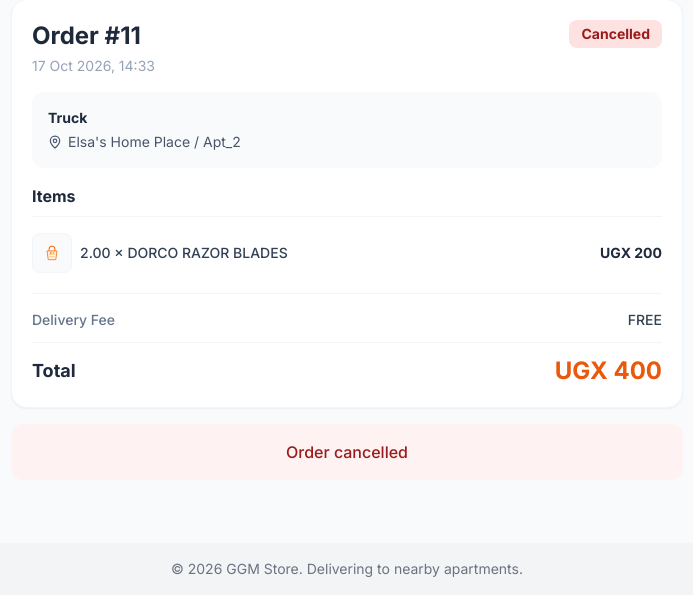
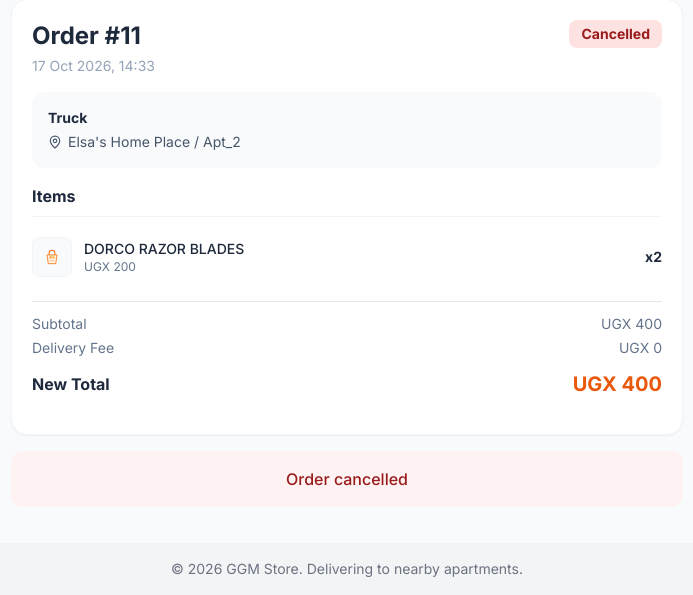
Before and after one commit to AheebwaMike/ggm-store, a Django app: page /staff/order/11/ in a window 1280 px wide. Shown: the part 205-800 px from the top of the page, without its empty margins (293-986 px from the left). Run offline with Django 5.2, Linux system fonts and the light colour scheme; a user stored in the database is signed in; data comes from the database, SQL or seed files in the repository; both versions use the stored data as it was after the commit; some libraries are stand-ins or nearby versions.

Commit message:
Add staff order modification feature with dynamic totals and customer notifications

```diff
--- a/marketplace/models.py
+++ b/marketplace/models.py
@@ -155,6 +155,7 @@ class Order(models.Model):
     payment_method = models.CharField(max_length=20, choices=PAYMENT_CHOICES, default='cash')
     total_amount = models.DecimalField(max_digits=10, decimal_places=2, default=0.00)
     delivery_fee = models.DecimalField(max_digits=10, decimal_places=2, default=0.00)
+    is_modified = models.BooleanField(default=False, help_text="True if staff altered the items after the customer placed it")
     note = models.TextField(blank=True, help_text="Customer delivery instructions")
 
     created_at = models.DateTimeField(auto_now_add=True, db_index=True)
@@ -162,6 +163,12 @@ class Order(models.Model):
 
     class Meta:
         ordering = ['-created_at']
+
+    @property
+    def subtotal(self):
+        return sum(
+            (item.quantity * item.price_at_time_of_order) for item in self.items.all()
+        )
 
     def __str__(self):
         return f"Order #{self.id} - {self.customer.name}"
--- a/marketplace/urls.py
+++ b/marketplace/urls.py
@@ -20,6 +20,9 @@ urlpatterns = [
     path('staff/', views.staff_orders, name='staff_orders'),
     path('staff/toggle-store/', views.staff_toggle_store_status, name='staff_toggle_store_status'),
     path('staff/order/<int:order_id>/', views.staff_order_detail, name='staff_order_detail'),
+    path('staff/order/<int:order_id>/item/<int:item_id>/<str:action>/', views.staff_modify_order_item, name='staff_modify_order_item'),
+    path('staff/order/<int:order_id>/search-substitute/', views.staff_search_substitute, name='staff_search_substitute'),
+    path('staff/order/<int:order_id>/add-substitute/<int:product_id>/', views.staff_add_substitute, name='staff_add_substitute'),
     path('staff/order/<int:order_id>/log-wa/<str:status_sent>/', views.log_whatsapp_notification, name='log_whatsapp_notification'),
     path('staff/order/<int:order_id>/action/', views.staff_order_action, name='staff_order_action'),
     path('staff/order/<int:order_id>/slip/', views.staff_order_slip, name='staff_order_slip'),
--- a/marketplace/views.py
+++ b/marketplace/views.py
@@ -190,6 +190,21 @@ def add_to_cart(request, product_id):
 def _get_store_config():
     config, _ = StoreConfig.objects.get_or_create(pk=1)
     return config
+
+
+def _recalculate_order(order):
+    """Recalculates subtotal, delivery fee, and total for an order."""
+    subtotal = sum(
+        (item.quantity * item.price_at_time_of_order) for item in order.items.all()
+    )
+    config = _get_store_config()
+    delivery_fee = _calculate_delivery_fee(subtotal, order.customer.apartment, config)
+
+    order.total_amount = subtotal + delivery_fee
+    order.delivery_fee = delivery_fee
+    order.is_modified = True
+    order.save(update_fields=['total_amount', 'delivery_fee', 'is_modified', 'updated_at'])
+    return order
 
 
 def _send_push_to_customer(customer, title, body, url):
@@ -809,6 +824,92 @@ def log_whatsapp_notification(request, order_id, status_sent):
 
 @login_required
 @require_POST
+def staff_modify_order_item(request, order_id, item_id, action):
+    order = get_object_or_404(Order, id=order_id)
+    item = get_object_or_404(OrderItem, id=item_id, order=order)
+
+    if action == 'inc':
+        item.quantity += 1
+        item.save()
+    elif action == 'dec':
+        item.quantity -= 1
+        if item.quantity <= 0:
+            item.delete()
+        else:
+            item.save()
+    elif action == 'remove':
+        item.delete()
+    else:
+        return HttpResponse(status=400)
+
+    _recalculate_order(order)
+
+    _send_push_to_customer(
+        customer=order.customer,
+        title='Your order was updated',
+        body=(
+            f"We made a change to your order #{order.id} due to stock availability. "
+            f"Your new total is UGX {order.total_amount:,.0f}."
+        ),
+        url=f'/my-orders/{order.id}/',
+    )
+
+    return render(request, 'marketplace/_staff_order_items.html', {'order': order})
+
+
+@login_required
+def staff_search_substitute(request, order_id):
+    q = request.GET.get('q', '').strip()
+    results = []
+    if q:
+        results = Product.objects.filter(
+            Q(name__icontains=q) | Q(code__icontains=q),
+            is_active=True,
+            selling_price__gt=0,
+        )[:10]
+
+    order = get_object_or_404(Order, id=order_id)
+    return render(
+        request,
+        'marketplace/_staff_substitute_search.html',
+        {'results': results, 'order': order, 'q': q},
+    )
+
+
+@login_required
+@require_POST
+def staff_add_substitute(request, order_id, product_id):
+    order = get_object_or_404(Order, id=order_id)
+    product = get_object_or_404(Product, id=product_id)
+
+    existing_item = order.items.filter(product=product).first()
+    if existing_item:
+        existing_item.quantity += 1
+        existing_item.save()
+    else:
+        OrderItem.objects.create(
+            order=order,
+            product=product,
+            quantity=1,
+            price_at_time_of_order=product.selling_price,
+        )
+
+    _recalculate_order(order)
+    _send_push_to_customer(
+        customer=order.customer,
+        title='Your order was updated',
+        body=(
+            f"We added {product.name} to your order #{order.id}. "
+            f"Your new total is UGX {order.total_amount:,.0f}."
+        ),
+        url=f'/my-orders/{order.id}/',
+    )
+
+    return render(request, 'marketplace/_staff_order_items.html', {'order': order})
+
+
+@login_required
+@require_POST
 def staff_order_action(request, order_id):
     order = get_object_or_404(Order, id=order_id)
     action_statuses = {
--- /dev/null
+++ b/templates/marketplace/_staff_order_items.html
@@ -0,0 +1,64 @@
+<div id="staff-order-items-container">
+    <div class="space-y-3 mb-4">
+        {% for item in order.items.all %}
+        <div class="flex items-center justify-between text-sm py-2 border-b border-slate-100 last:border-0">
+            <div class="flex items-center gap-3">
+                <div class="w-10 h-10 rounded-lg bg-slate-50 border border-slate-100 flex items-center justify-center shrink-0 overflow-hidden">
+                    {% if item.product and item.product.image %}
+                        <img src="{{ item.product.image.url }}" class="w-full h-full object-cover" alt="{{ item.product.name }}">
+                    {% else %}
+                        {% include "marketplace/_product_image_placeholder.html" with product=item.product icon_size="h-5 w-5" %}
+                    {% endif %}
+                </div>
+                <div>
+                    <p class="font-medium text-slate-800 text-sm">
+                        {% if item.product %}{{ item.product.parent_group|default:item.product.name }}{% else %}Removed product{% endif %}
+                        {% if item.product and item.product.variant_label %}<span class="text-[10px] bg-slate-100 text-slate-600 font-bold px-1.5 py-0.5 rounded ml-1">{{ item.product.variant_label }}</span>{% endif %}
+                    </p>
+                    <p class="text-xs text-slate-500">UGX {{ item.price_at_time_of_order|floatformat:0 }}</p>
+                </div>
+            </div>
+
+            <div class="flex items-center gap-3">
+                {% if order.status == 'new' or order.status == 'confirmed' %}
+                <div class="flex items-center bg-slate-50 rounded-lg border border-slate-200">
+                    <button hx-post="{% url 'staff_modify_order_item' order.id item.id 'dec' %}" hx-target="#staff-order-items-container" hx-swap="outerHTML" class="w-8 h-8 flex items-center justify-center hover:bg-slate-200 rounded-l-lg transition-colors" aria-label="Decrease quantity"><i data-lucide="minus" class="w-3 h-3"></i></button>
+                    <span class="w-8 text-center font-bold text-sm">{{ item.quantity|floatformat:"-2" }}</span>
+                    <button hx-post="{% url 'staff_modify_order_item' order.id item.id 'inc' %}" hx-target="#staff-order-items-container" hx-swap="outerHTML" class="w-8 h-8 flex items-center justify-center hover:bg-slate-200 rounded-r-lg transition-colors" aria-label="Increase quantity"><i data-lucide="plus" class="w-3 h-3"></i></button>
+                </div>
+                <button hx-post="{% url 'staff_modify_order_item' order.id item.id 'remove' %}" hx-target="#staff-order-items-container" hx-swap="outerHTML" class="text-red-500 hover:text-red-700 p-1" title="Remove item" aria-label="Remove item"><i data-lucide="trash-2" class="w-4 h-4"></i></button>
+                {% else %}
+                <span class="font-bold text-slate-800">x{{ item.quantity|floatformat:"-2" }}</span>
+                {% endif %}
+            </div>
+        </div>
+        {% endfor %}
+    </div>
+
+    <div class="border-t border-slate-200 pt-3 mb-4 space-y-1 text-sm">
+        <div class="flex justify-between text-slate-500">
+            <span>Subtotal</span>
+            <span>UGX {{ order.subtotal|floatformat:0 }}</span>
+        </div>
+        <div class="flex justify-between text-slate-500">
+            <span>Delivery Fee</span>
+            <span>UGX {{ order.delivery_fee|floatformat:0 }}</span>
+        </div>
+        <div class="flex justify-between items-center pt-2">
+            <span class="font-bold text-slate-800 text-base">New Total</span>
+            <span class="text-xl font-bold text-orange-600">UGX {{ order.total_amount|floatformat:0 }}</span>
+        </div>
+    </div>
+
+    {% if order.status == 'new' or order.status == 'confirmed' %}
+    <div class="bg-slate-50 rounded-xl p-3 border border-slate-200">
+        <p class="text-xs font-bold text-slate-500 uppercase mb-2">Add a Substitute</p>
+        <input type="search" name="q" placeholder="Search product to add..."
+               hx-get="{% url 'staff_search_substitute' order.id %}"
+               hx-trigger="keyup changed delay:300ms"
+               hx-target="#substitute-results"
+               class="w-full bg-white border border-slate-200 rounded-lg px-3 py-2 text-sm focus:ring-orange-500 focus:outline-none">
+        <div id="substitute-results" class="mt-2 space-y-1"></div>
+    </div>
+    {% endif %}
+</div>
--- a/templates/marketplace/staff_order_detail.html
+++ b/templates/marketplace/staff_order_detail.html
@@ -80,39 +80,7 @@
         {% endif %}
 
         <h2 class="font-bold text-slate-800 mb-3 border-b border-slate-100 pb-2">Items</h2>
-        <div class="space-y-3 mb-4">
-            {% for item in order.items.all %}
-            <div class="flex items-center justify-between text-sm py-1">
-                <div class="flex items-center gap-2">
-                    <div class="w-10 h-10 rounded-lg bg-slate-50 border border-slate-100 flex items-center justify-center shrink-0 overflow-hidden">
-                        {% if item.product and item.product.image %}
-                            <img src="{{ item.product.image.url }}" class="w-full h-full object-cover">
-                        {% else %}
-                            {% include "marketplace/_product_image_placeholder.html" with product=item.product icon_size="h-5 w-5" %}
-                        {% endif %}
-                    </div>
-                    <div>
-                        <p class="font-medium text-slate-700">
-                            {{ item.quantity }} × {% if item.product %}{{ item.product.parent_group|default:item.product.name }}{% else %}Removed product{% endif %}
-                        </p>
-                        {% if item.product.variant_label %}
-                            <span class="inline-block bg-orange-100 text-orange-700 text-[10px] font-bold px-1.5 py-0.5 rounded mt-0.5">{{ item.product.variant_label }}</span>
-                        {% endif %}
-                    </div>
-                </div>
-                <span class="font-bold text-slate-800 shrink-0">UGX {{ item.price_at_time_of_order|floatformat:0 }}</span>
-            </div>
-            {% endfor %}
-        </div>
-
-        <div class="border-t border-slate-100 pt-4 mb-3 flex justify-between items-center text-sm">
-            <span class="font-medium text-slate-500">Delivery Fee</span>
-            <span class="font-medium text-slate-700">{% if order.delivery_fee == 0 %}FREE{% else %}UGX {{ order.delivery_fee|floatformat:0 }}{% endif %}</span>
-        </div>
-        <div class="border-t border-slate-100 pt-3 flex justify-between items-center">
-            <span class="font-bold text-slate-800 text-lg">Total</span>
-            <span class="text-2xl font-bold text-orange-600">UGX {{ order.total_amount|floatformat:0 }}</span>
-        </div>
+        {% include "marketplace/_staff_order_items.html" %}
     </div>
 
     {% if order.status == 'new' %}
```
Also changed, not shown: templates/marketplace/_staff_substitute_search.html (added, +13 -0 lines), templates/marketplace/customer_order_detail.html (+7 -0 lines), db.sqlite3, marketplace/migrations/0013_order_is_modified.py (added).
